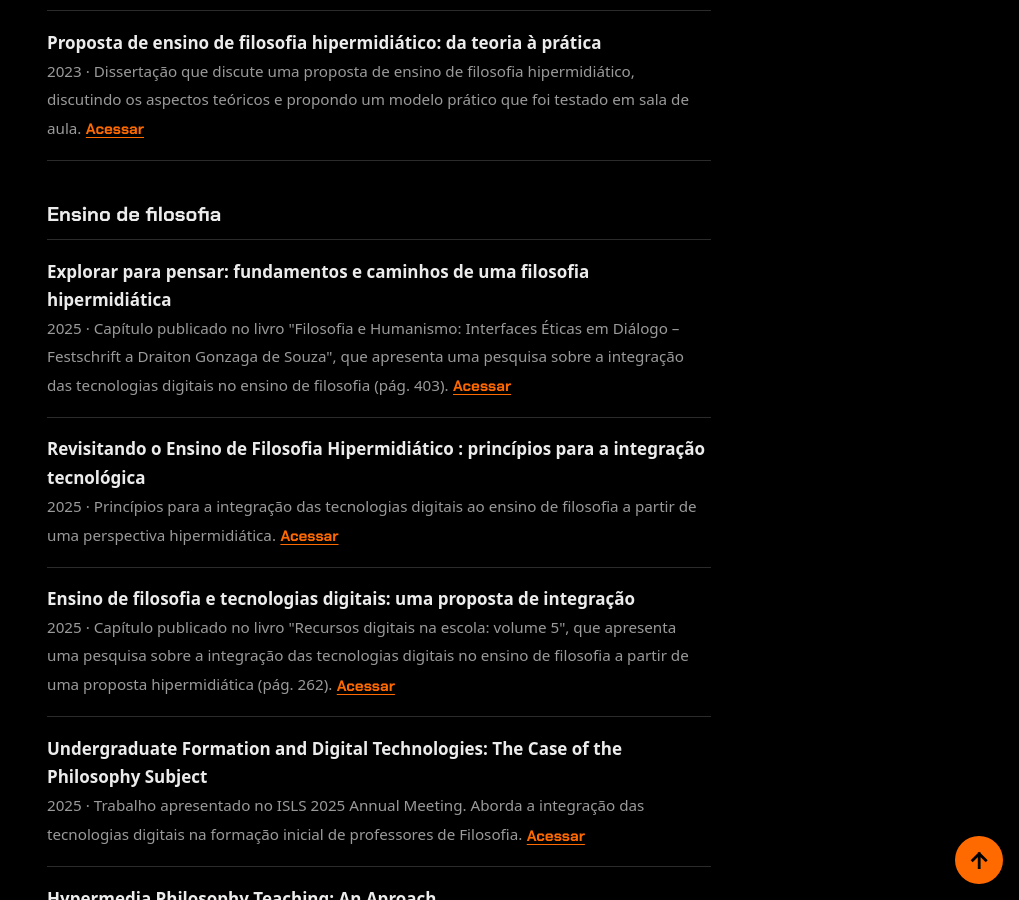
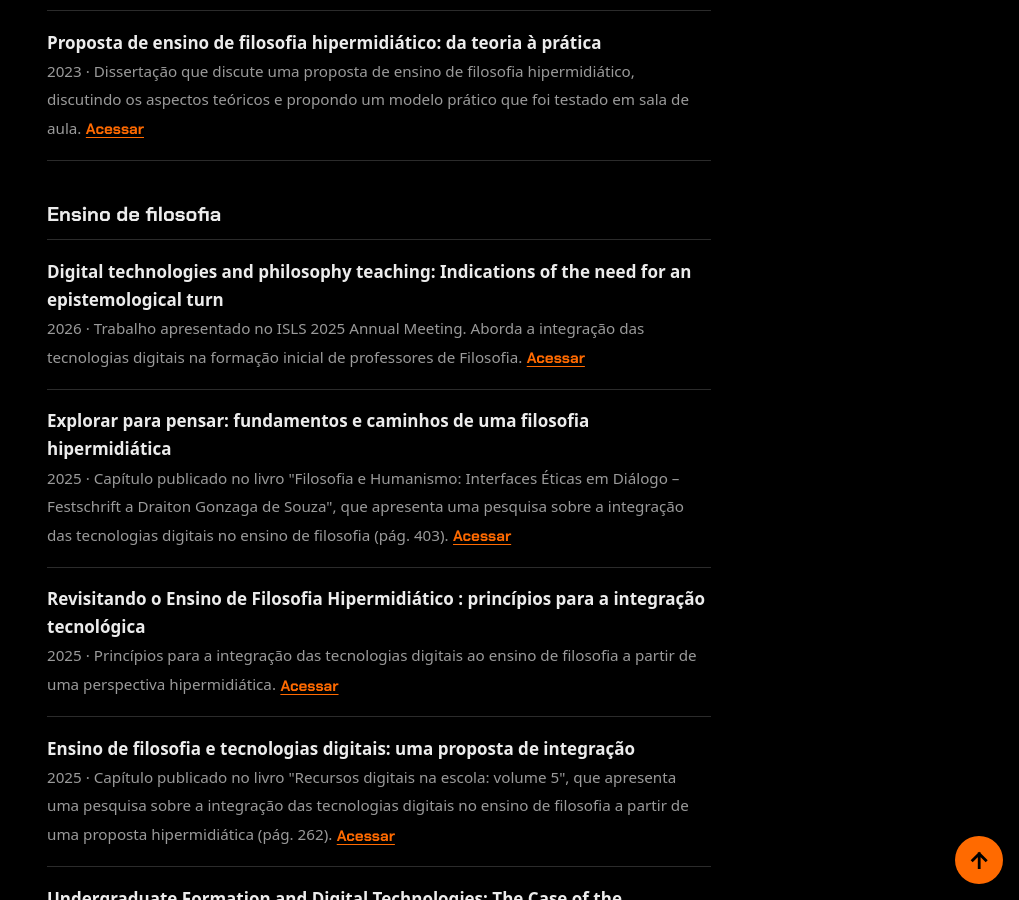
Before and after one commit to ajfilosofia/site, a Jekyll site: the page index.html, which Jekyll copies as it is, in a window 1280 px wide and 900 px high, scrolled down 2641 px. Shown: the whole window, without its empty margins (261-1280 px from the left). Built offline with Jekyll 4.4.1, drawn with Linux system fonts in a browser that asks for light colours; some web fonts are replaced.

Commit message:
Add files via upload

```diff
--- a/index.html
+++ b/index.html
@@ -85,6 +85,13 @@
 
   <h3>Ensino de filosofia</h3>
   <ul class="pubs">
+
+<li>
+      <strong>Digital technologies and philosophy teaching: Indications of the need for an epistemological turn</strong>
+      <small>2026 · Trabalho apresentado no ISLS 2025 Annual Meeting. Aborda a integração das tecnologias digitais na formação inicial de professores de Filosofia.</small>
+      <a class="acessar" href="https://repository.isls.org/handle/1/13009" target="_blank" rel="noopener noreferrer">Acessar<span class="sr-only"> (abre em nova aba)</span></a>
+    </li>
+
     <li>
       <strong>Explorar para pensar: fundamentos e caminhos de uma filosofia hipermidiática</strong>
       <small>2025 · Capítulo publicado no livro "Filosofia e Humanismo: Interfaces Éticas em Diálogo – Festschrift a Draiton Gonzaga de Souza", que apresenta uma pesquisa sobre a integração das tecnologias digitais no ensino de filosofia (pág. 403).</small>
```
